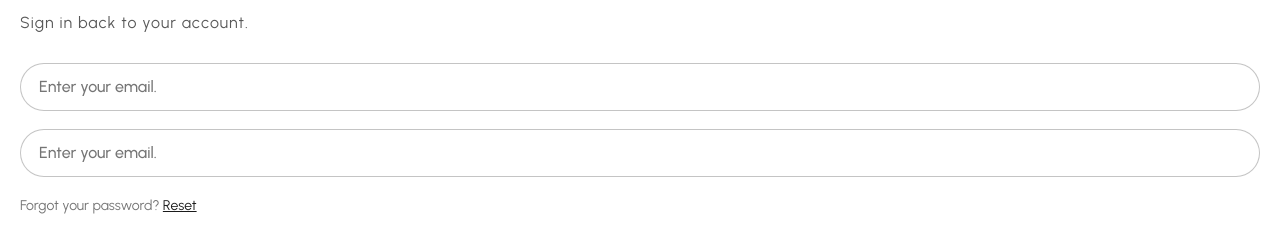
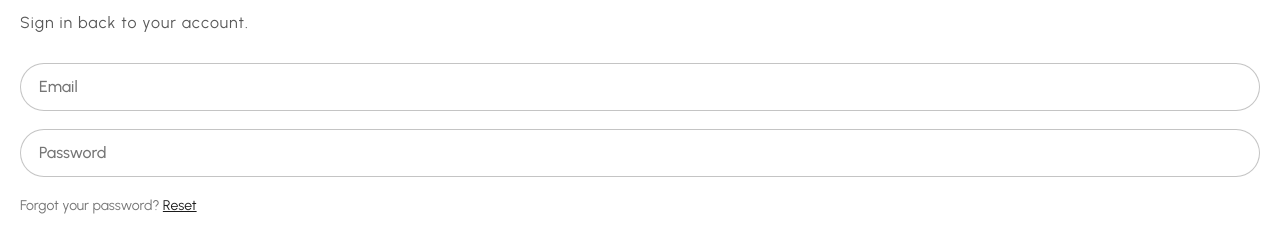
Before and after one commit to Vish-Studio/nxt-shay-materiaux, a Next.js app: page /sign-in in a window 1280 px wide. Shown: the part 279-506 px from the top of the page. Built offline with nearby package versions, Linux system fonts and the light colour scheme.

Commit message:
Change sign in fields to use proper types and names

```diff
--- a/app/(auth)/sign-in/page.tsx
+++ b/app/(auth)/sign-in/page.tsx
@@ -24,12 +24,12 @@ export default function Page() {
             <FormInput
               title="email"
               type="email"
-              hint="Enter your email."
+              hint="Email"
             />
             <FormInput
-              title="email"
-              type="email"
-              hint="Enter your email."
+              title="password"
+              type="password"
+              hint="Password"
             />
           </form>
         </div>
--- a/components/button/button.tsx
+++ b/components/button/button.tsx
@@ -3,6 +3,7 @@
 import { FunctionComponent } from 'react';
 import ButtonProps from './type/button-props';
 
+import Icon from '../icon/icon';
 import './style.scss';
 
 const Button: FunctionComponent<ButtonProps> = ({ title, type, iconName, clickHandler }) => {
@@ -12,7 +13,7 @@ const Button: FunctionComponent<ButtonProps> = ({ title, type, iconName, clickHa
         className={`button ${type}`}
         onClick={clickHandler}
       >
-        {iconName && <span className="material-symbols-outlined">{iconName}</span>}
+        {iconName && <Icon iconName={iconName} />}
         {title}
       </button>
     </>
--- a/components/icon/icon.tsx
+++ b/components/icon/icon.tsx
@@ -1,15 +1,10 @@
 import { FunctionComponent } from 'react';
 import IconProps from './type/icon-props';
 
-const Icon: FunctionComponent<IconProps> = ({
-  className,
-  iconName
-}) => {
-  return (
-    <span className="icon material-symbols-outlined">
-      {iconName}
-    </span>
-  )
-}
+const Icon: FunctionComponent<IconProps> = ({ className, iconName }) => {
+  const classNames = `icon material-symbols-outlined ${className ?? ''}`;
+
+  return <span className={classNames}>{iconName}</span>;
+};
 
 export default Icon;
```
